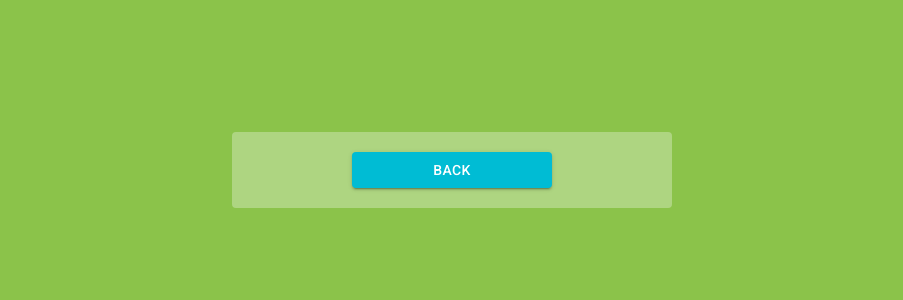
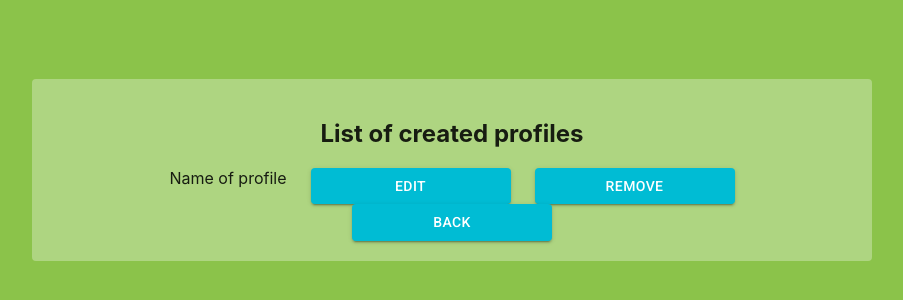
Before and after one commit to WebLabs-AB/MasterChooserApplication, a React (Create React App) app in the folder Frontend/masterfrontend/: page /teacher-page in a window 1280 px wide. Shown: the part 230-530 px from the top of the page, without its empty margins (188-1091 px from the left). Built offline with nearby package versions, Linux system fonts and the light colour scheme.

Commit message:
small addons

```diff
--- a/Frontend/masterfrontend/src/Screens/StartPageTeacher.tsx
+++ b/Frontend/masterfrontend/src/Screens/StartPageTeacher.tsx
@@ -1,5 +1,5 @@
 import { useEffect, useState } from 'react';
-import {Container, Paper, Button, FormHelperText, Snackbar, Alert, Stack} from '@mui/material';
+import {Container, Paper, Button, FormHelperText, Snackbar, Alert, Stack, OutlinedInput} from '@mui/material';
 import FormControl from '@mui/material/FormControl';
 import InputLabel from '@mui/material/InputLabel';
 import { useQuery, useLazyQuery } from '@apollo/client';
@@ -22,8 +22,38 @@ export const StartPageTeacher: React.FC = () => {
                 elevation={0}
                 sx={{display: 'flex', flexDirection: 'column',
                     alignItems: 'center', justifyContent: 'center',
-                    width: '85vw', maxWidth: '400px', padding: '20px',
+                    width: '85vw', maxWidth: '800px', padding: '20px',
                     backgroundColor: Colors.transparentWhite}}>
+
+                <h2>List of created profiles</h2>
+
+                <Stack direction="row" spacing={3}>
+                    <label
+
+                    >
+                        Name of profile
+                    </label>
+
+                    <Button
+                        onClick={handleGoToMainMenu}
+                        variant="contained"
+                        sx={{'width': '80vw', 'maxWidth': '200px',
+                        'backgroundColor': Colors.cyan,
+                        ':hover': {backgroundColor: Colors.cyan}}}
+                    >
+                        Edit
+                    </Button>
+
+                    <Button
+                        onClick={handleGoToMainMenu}
+                        variant="contained"
+                        sx={{'width': '80vw', 'maxWidth': '200px',
+                        'backgroundColor': Colors.cyan,
+                        ':hover': {backgroundColor: Colors.cyan}}}
+                    >
+                        Remove
+                    </Button>
+                </Stack>
 
                 <Button
                     onClick={handleGoToMainMenu}
```
